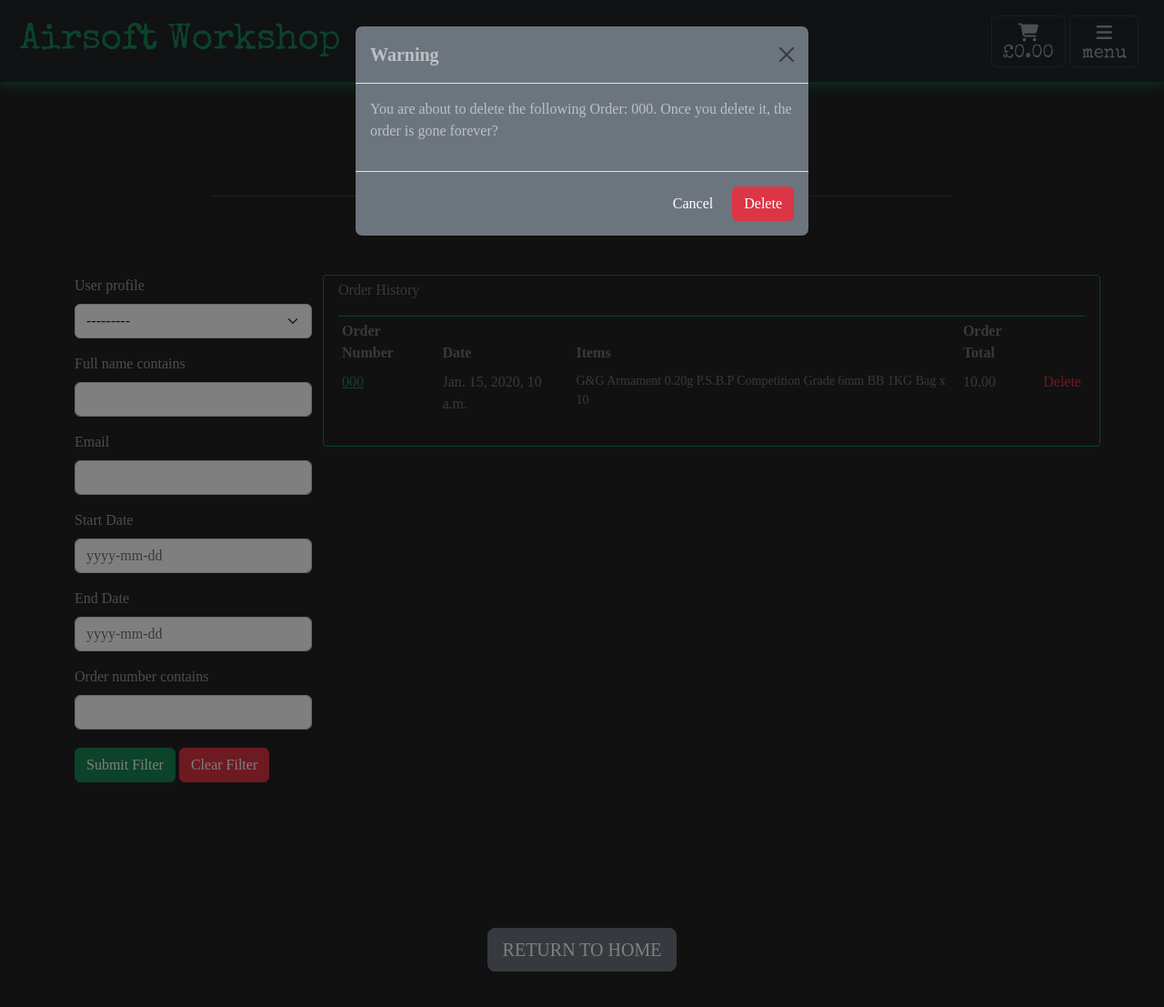
After one commit to GrantWils23/Portfolio-Project-5--Ecommerce-Applications, a Django app: page /admin_controls/view_orders/ in a window 1280 px wide, after a click on "Delete". The commit adds this page. Shown: the top 1107 px of the page at 91% size. Run offline with Django 4.2, Linux system fonts and the light colour scheme; a user stored in the database is signed in; data comes from the database, SQL or seed files in the repository; tables that the repository leaves empty hold one stand-in row (values such as "Sample post"); some libraries are stand-ins or nearby versions; some web fonts are replaced.

Commit message:
add admin order filters and delete function views, urls and templates

```diff
--- /dev/null
+++ b/home/templates/home/admin_orders_list.html
@@ -0,0 +1,114 @@
+{% extends "base.html" %}
+{% load static %}
+
+
+{% block extra_css %}
+<link rel="stylesheet" href="{% static 'checkout/css/checkout.css' %}">
+{% endblock %}
+
+{% block page_header %}
+<!-- Page Header-->
+<div class="container">
+    <div class="row g-0">
+        <div class="col-12 justify-content-center">
+            <h2 class="display-3 text-center mt-5 mb-1 logo-font">Orders</h2>
+        </div>
+        <div class="container-fluid justify-content-center w-75">
+            <hr>
+        </div>
+    </div>
+</div>
+{% endblock %}
+
+
+
+{% block content %}
+
+<div class="pushdown-small"></div>
+
+<!-- Checkout Success Title -->
+<div class="container tertiary-font">
+    <div class="row">
+        <div class="col-10 col-lg-3">
+            <form action>
+                {{ orders_filter.form|crispy }}
+                <button class="btn btn-success my-1">Submit Filter</button>
+                <a href="{% url 'admin_view_orders' %}" class="btn btn-danger my-1">Clear Filter</a>
+            </form>
+        </div>
+
+        <div class="col-12 col-lg-9 tertiary-font ">
+            <div class="row p-1 overflow-auto scrollable rounded-1 border border-success" style="max-height:600px;">
+                <p class=" text-muted">Order History</p>
+
+                <div class="order-history table-responsive">
+                    <table class="table table-sm table-borderless border-success border-top rounded-1 text-muted">
+                        <thead>
+                            <tr>
+                                <th>Order Number</th>
+                                <th>Date</th>
+                                <th>Items</th>
+                                <th>Order Total</th>
+                                <th></th>
+                            </tr>
+                        </thead>
+                        <tbody>
+                            {% for order in orders_filter.qs %}
+                            <tr>
+                                <td>
+                                    <a class="page-link-success" href="{% url 'admin_view_specific_order' order.id %}" title="{{ order.order_number }}">{{ order.order_number|truncatechars:6 }}</a>
+                                </td>
+                                <td>{{ order.date }}</td>
+                                <td>
+                                    <ul class="list-unstyled">
+                                        {% for item in order.lineitems.all %}
+                                        <li class="small">
+                                            {{ item.product.name }} x {{ item.quantity }}
+                                        </li>
+                                        {% endfor %}
+                                    </ul>
+                                </td>
+                                <td>{{ order.grand_total }}</td>
+                                <td> <span type="button" class="text-danger red-on-hov" data-bs-toggle="modal" data-bs-target="#deleteModal{{order.id}}">Delete</span></td>
+                            </tr>
+                            {% endfor %}
+                        </tbody>
+                    </table>
+                </div>
+            </div>
+        </div>
+    </div>
+
+    <div class="pushdown-small"></div>
+
+
+    <div class="pushdown-small"></div>
+
+    <!-- completed direction buttons -->
+    <div class="row">
+        <div class="col-12 text-center">
+            {% if from_profile %}
+            <span>
+                <a href="{% url 'admin_control' %}" class="btn-secondary btn btn-lg mx-2 my-3 text-uppercase">
+                    Back to my Profile
+                </a>
+            </span>
+            {% else %}
+            <span>
+                <a href="{% url 'home' %}" class="btn-secondary btn btn-lg mx-2 my-3 text-uppercase">
+                    Return to home
+                </a>
+            </span>
+            {% endif %}
+        </div>
+    </div>
+</div>
+<div class="pushdown-small"></div>
+<div class="pushdown-small"></div>
+
+
+{% include 'includes/delete_order_modal.html' %}
+
+
+
+{% endblock %}
--- a/home/templates/home/services_page.html
+++ b/home/templates/home/services_page.html
@@ -19,7 +19,7 @@
                     <h4 class="card-title text-secondary">Paint Services</h4>
                     <p class="card-text text-secondary"> Ever wanted your Rifle to look unique, or ever wanted it to blend in with your environment? Book your RIF in with us and we will give it some war paint.</p>
                     <button type="button" class="btn btn-success m-1" data-bs-toggle="modal" data-bs-target="#paintServiceModal">More Info</button>
-                    <a href="#" class="btn btn-success m-1">Book Now</a>
+                    <a href="#" class="btn btn-success m-1">Enquire Now</a>
                 </div>
             </div>
         </div>
--- a/home/urls.py
+++ b/home/urls.py
@@ -26,4 +26,11 @@ urlpatterns = [
     path('sitemap/', views.sitemap_page, name='sitemap'),
     path('about_us/', views.about_us, name='about_us'),
     path('admin_controls/', views.admin_controls, name='admin_controls'),
+    path('admin_controls/view_orders/', views.admin_view_orders,
+         name='admin_view_orders'),
+    path('admin_controls/view_order/<int:order_id>',
+         views.admin_view_specific_order,
+         name='admin_view_specific_order'),
+    path('admin_controls/view_orders/delete/<int:order_id>',
+         views.delete_order, name='delete_order'),
 ]
--- a/home/views.py
+++ b/home/views.py
@@ -1,4 +1,12 @@
-from django.shortcuts import render
+from django.shortcuts import render, get_object_or_404, redirect, reverse
+from django.http import HttpResponseRedirect, HttpResponse
+from django.contrib.auth.models import User
+from django.contrib import messages
+from django.contrib.auth.decorators import login_required
+
+from .filters import OrdersFilter
+
+from checkout.models import Order
 
 # Create your views here.
 
@@ -41,3 +49,44 @@ def about_us(request):
 def admin_controls(request):
     """ A view that returns the admin controls panel """
     return render(request, 'home/admin_controls.html')
+
+
+@login_required
+def admin_view_orders(request):
+    """ return a list of all bookings to the admin """
+    orders = Order.objects.all()
+    orders_filter = OrdersFilter(request.GET, queryset=orders)
+    template = 'home/admin_orders_list.html'
+    context = {
+        'orders_filter': orders_filter,
+    }
+    return render(request, template, context)
+
+
+@login_required
+def admin_view_specific_order(request, order_id):
+    """ return a specific order for the admin to view """
+    if not request.user.is_superuser:
+        messages.error(request, 'Sorry, only store owners can do that.')
+        return redirect(reverse('home'))
+
+    order = get_object_or_404(Order, id=order_id)
+
+    template = 'home/admin_order_preview.html'
+    context = {
+        'order': order,
+    }
+    return render(request, template, context)
+
+
+@login_required
+def delete_order(request, order_id):
+    """ Delete a category from the store """
+    if not request.user.is_superuser:
+        messages.error(request, 'Sorry, only store owners can do that.')
+        return redirect(reverse('home'))
+
+    order = get_object_or_404(Order, pk=order_id)
+    order.delete()
+    messages.success(request, 'Order Deleted!')
+    return redirect(reverse('admin_view_orders'))
--- a/products/templates/products/add_brand.html
+++ b/products/templates/products/add_brand.html
@@ -25,7 +25,7 @@
 
 <div class="container tertiary-font">
     <!-- row-1 -->
-    <div class="col-6 px-5 py-1">
+    <div class="col-12 px-5 py-1">
         <div class="row">
             <div class="col-12">
                 <hr>
@@ -33,11 +33,11 @@
             </div>
         </div>
         <div class="row">
-            <div class="col-12">
+            <div class="col-12 col-sm-6 col-md-4 col-lg-3">
                 <form method="POST" action="{% url 'add_brand' %}" id="product-managment-form" enctype="multipart/form-data">
                     {% csrf_token %}
                     {{ form | crispy }}
-                    <button type="submit" class="btn btn-success me-2" value="Add Brand">Add New Brand</button>
+                    <button type="submit" class="btn btn-success m-2" value="Add Brand">Add New Brand</button>
                     <span><a href="{% url 'admin_controls' %}" class="btn btn-secondary m-2">Back to Admin</a></span>
                 </form>
             </div>
--- a/products/templates/products/add_category.html
+++ b/products/templates/products/add_category.html
@@ -25,7 +25,7 @@
 
 <div class="container tertiary-font">
     <!-- row-1 -->
-    <div class="col-6 px-5 py-1">
+    <div class="col-12 px-5 py-1">
         <div class="row">
             <div class="col-12">
                 <hr>
@@ -33,11 +33,11 @@
             </div>
         </div>
         <div class="row">
-            <div class="col-12">
+            <div class="col-12 col-sm-6 col-md-4 col-lg-3">
                 <form method="POST" action="{% url 'add_category' %}" id="product-managment-form" enctype="multipart/form-data">
                     {% csrf_token %}
                     {{ form | crispy }}
-                    <button type="submit" class="btn btn-success me-2" value="Add Product">Add New Category</button>
+                    <button type="submit" class="btn btn-success m-2" value="Add Product">Add New Category</button>
                     <span><a href="{% url 'admin_controls' %}" class="btn btn-secondary m-2">Back to Admin</a></span>
                 </form>
             </div>
--- a/products/templates/products/add_product.html
+++ b/products/templates/products/add_product.html
@@ -25,7 +25,7 @@
 
 <div class="container tertiary-font">
     <!-- row-1 -->
-    <div class="col-6 px-5 py-1">
+    <div class="col-12 px-5 py-1">
         <div class="row">
             <div class="col-12">
                 <hr>
@@ -33,11 +33,11 @@
             </div>
         </div>
         <div class="row">
-            <div class="col-12">
+            <div class="col-12 col-sm-6 col-md-4 col-lg-3">
                 <form method="POST" action="{% url 'add_product' %}" id="product-managment-form" enctype="multipart/form-data">
                     {% csrf_token %}
                     {{ form | crispy }}
-                    <button type="submit" class="btn btn-success me-2" value="Add Product">Add New Product</button>
+                    <button type="submit" class="btn btn-success m-2" value="Add Product">Add New Product</button>
                     <span><a href="{% url 'admin_controls' %}" class="btn btn-secondary m-2">Back to Admin</a></span>
                 </form>
             </div>
--- a/products/templates/products/edit_brand.html
+++ b/products/templates/products/edit_brand.html
@@ -25,7 +25,7 @@
 
 <div class="container tertiary-font">
     <!-- row-1 -->
-    <div class="col-6 px-5 py-1">
+    <div class="col-12 px-5 py-1">
         <div class="row">
             <div class="col-12">
                 <hr>
@@ -33,11 +33,11 @@
             </div>
         </div>
         <div class="row">
-            <div class="col-12">
+            <div class="col-12 col-sm-6 col-md-4 col-lg-3">
                 <form method="POST" action="{% url 'edit_brand' brand.id %}" id="product-managment-form" enctype="multipart/form-data">
                     {% csrf_token %}
                     {{ form | crispy }}
-                    <button type="submit" class="btn btn-success me-2" value="Edit Brand">Edit Brand</button>
+                    <button type="submit" class="btn btn-success m-2" value="Edit Brand">Edit Brand</button>
                     <span><a href="{% url 'admin_controls' %}" class="btn btn-secondary m-2">Back to Admin</a></span>
                     <span><a href="{% url 'products' %}" class="btn btn-secondary m-2">Back to Store</a></span>
 
--- a/products/templates/products/edit_category.html
+++ b/products/templates/products/edit_category.html
@@ -25,7 +25,7 @@
 
 <div class="container tertiary-font">
     <!-- row-1 -->
-    <div class="col-6 px-5 py-1">
+    <div class="col-12 px-5 py-1">
         <div class="row">
             <div class="col-12">
                 <hr>
@@ -33,11 +33,11 @@
             </div>
         </div>
         <div class="row">
-            <div class="col-12">
+            <div class="col-12 col-sm-6 col-md-4 col-lg-3">
                 <form method="POST" action="{% url 'edit_category' category.id %}" id="product-managment-form" enctype="multipart/form-data">
                     {% csrf_token %}
                     {{ form | crispy }}
-                    <button type="submit" class="btn btn-success me-2" value="Edit Category">Edit Category</button>
+                    <button type="submit" class="btn btn-success m-2" value="Edit Category">Edit Category</button>
                     <span><a href="{% url 'admin_controls' %}" class="btn btn-secondary m-2">Back to Admin</a></span>
                     <span><a href="{% url 'products' %}" class="btn btn-secondary m-2">Back to Store</a></span>
                 </form>
--- a/products/templates/products/edit_product.html
+++ b/products/templates/products/edit_product.html
@@ -25,7 +25,7 @@
 
 <div class="container tertiary-font">
     <!-- row-1 -->
-    <div class="col-6 px-5 py-1">
+    <div class="col-12 px-5 py-1">
         <div class="row">
             <div class="col-12">
                 <hr>
@@ -33,11 +33,11 @@
             </div>
         </div>
         <div class="row">
-            <div class="col-12">
+            <div class="col-12 col-sm-6 col-md-4 col-lg-3">
                 <form method="POST" action="{% url 'edit_product' product.id %}" id="product-managment-form" enctype="multipart/form-data">
                     {% csrf_token %}
                     {{ form | crispy }}
-                    <button type="submit" class="btn btn-success me-2" value="Edit Product">Edit Product</button>
+                    <button type="submit" class="btn btn-success m-2" value="Edit Product">Edit Product</button>
                     <span><a href="{% url 'admin_controls' %}" class="btn btn-secondary m-2">Back to Admin</a></span>
                     <span><a href="{% url 'products' %}" class="btn btn-secondary m-2">Back to Store</a></span>
                 </form>
--- a/products/templates/products/products.html
+++ b/products/templates/products/products.html
@@ -156,7 +156,7 @@
 
 <div class="footer-pushdown"></div>
 
-{% include 'includes/delete_modal.html' %}
+{% include 'includes/delete_product_modal.html' %}
 
 
 {% endblock %}
--- a/profiles/views.py
+++ b/profiles/views.py
@@ -100,7 +100,6 @@ def ChangePassword(request):
 @login_required
 def add_to_wishlist(request, product_id):
     pk = request.GET.get('product_id')
-    # pk = product_id
     product = get_object_or_404(Product, pk=product_id)
     if product.users_wishlist.filter(id=request.user.id).exists():
         product.users_wishlist.remove(request.user.id)
@@ -108,6 +107,4 @@ def add_to_wishlist(request, product_id):
     else:
         product.users_wishlist.add(request.user.id)
         messages.success(request, f'{product.name} added to your wishlist')
-    # return HttpResponseRedirect(request.META["HTTP_REFERER"])
     return redirect(reverse('product_detail', args=[product.id]))
-    # return HttpResponseRedirect(reverse('product_detail', args=[product_id]))
--- a/static/css/base.css
+++ b/static/css/base.css
@@ -688,4 +688,8 @@ nav {
     .product-card {
         margin: 20px;
     }
+
+    .d-block-special {
+        visibility: collapse;
+    }
 }
--- /dev/null
+++ b/templates/includes/delete_order_modal.html
@@ -0,0 +1,20 @@
+{% for order in orders_filter.qs %}
+<!-- Delete Modal -->
+<div class="modal fade" id="deleteModal{{order.id}}" tabindex="-1" aria-labelledby="deleteModal{{order.id}}Label" aria-hidden="true">
+    <div class="modal-dialog tertiary-font">
+        <div class="modal-content bg-secondary">
+            <div class="modal-header">
+                <h1 class="modal-title fs-5" id="DeleteModal{{order.id}}Label"><strong>Warning</strong></h1>
+                <button type="button" class="btn-close" data-bs-dismiss="modal" aria-label="Close"></button>
+            </div>
+            <div class="modal-body">
+                <p>You are about to delete the following Order: {{ order }}. Once you delete it, the order is gone forever?</p>
+            </div>
+            <div class="modal-footer">
+                <button type="button" class="btn btn-secondary" data-bs-dismiss="modal">Cancel</button>
+                <button type="button" class="btn btn-danger"><a class="text-white text-decoration-none" href="{% url 'delete_order' order.id %}">Delete</a></button>
+            </div>
+        </div>
+    </div>
+</div>
+{% endfor %}
```
Also changed, not shown: home/filters.py (added, +19 -0 lines), home/templates/home/admin_controls.html (+5 -5 lines), home/templates/home/admin_order_preview.html (added, +224 -0 lines), profiles/templates/profiles/profile.html (+8 -8 lines), templates/includes/delete_product_modal.html (renamed from templates/includes/delete_modal.html).
